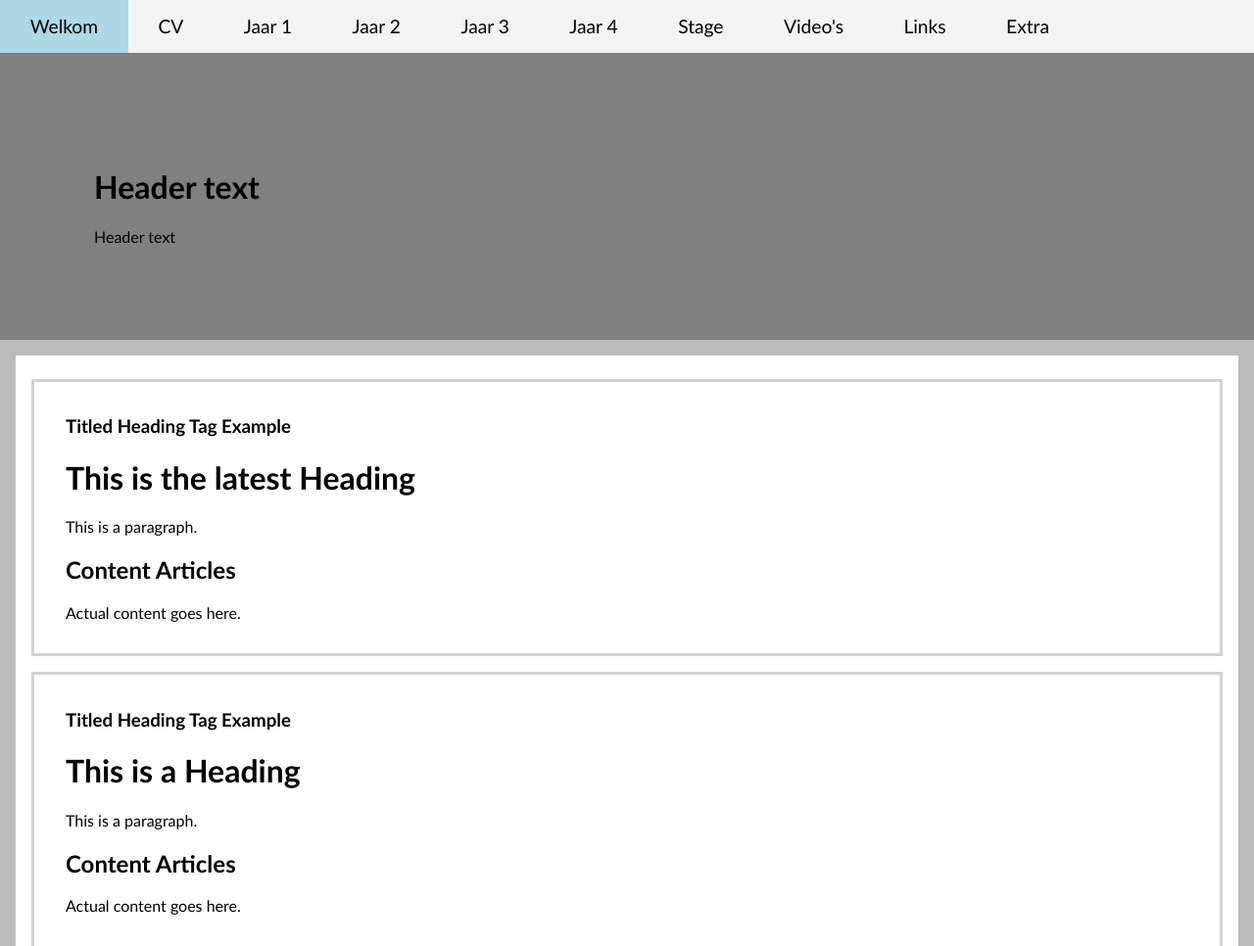
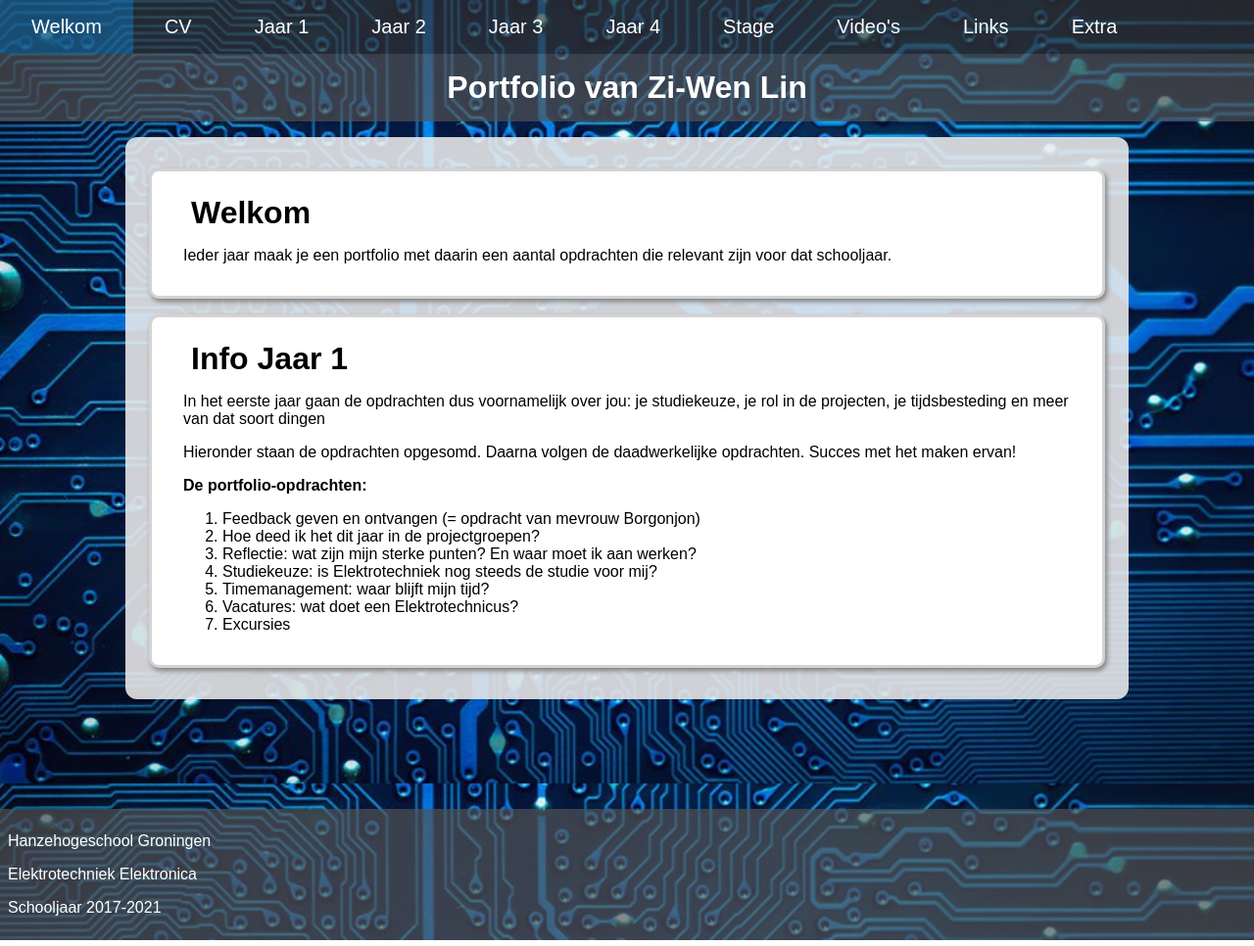
Before and after one commit to ziwenlin/ziwenlin.github.io, a plain HTML site: page index.html in a window 1280 px wide. Shown: the top 966 px of the page at 98% size. Drawn offline with Linux system fonts and the light colour scheme.

Commit message:
Versie 1.0.1
Index pagina aangepast.
Achtergrond toegevoegd.
Welkomswoord toegevoegd.
Pagina jaar 1 aangemaakt.
Excursies jaar 1 toegevoegd.

```diff
--- a/Contents.css
+++ /dev/null
@@ -1,9 +0,0 @@
-.content {
-    background-color: white;
-    /* float: left; */
-    display: block;
-    margin: 1em 0em;
-    border-style: solid;
-    border-color: lightgrey;
-    padding: 1em 2em;
-}
--- a/Menu.css
+++ /dev/null
@@ -1,27 +0,0 @@
-#menu {
-    margin: -1em;
-    margin-bottom: 0;
-    /* display: fixed; */
-}
-
-#menu ul {
-    list-style-type: none;
-    margin: 0em;
-    padding: 0em;
-    overflow: hidden;
-    background-color: #f3f3f3;
-}
-
-#menu li a {
-    float: left;
-    margin: 0em;
-    padding: 0.8em 1.6em;
-    font-size: 1.2em;
-    text-decoration: none;
-    color: black;
-    text-transform: capitalize;
-}
-
-#menu li a:hover {
-    background-color: lightblue;
-}
--- a/Style.css
+++ /dev/null
@@ -1,27 +0,0 @@
-body {
-    font-family: gill sans, calibri, lato, sans;
-    margin: 1em;
-    color: #000;
-    background-color: #bbb;
-}
-
-footer, header {
-    background-color: grey;
-    padding: 6em;
-    margin: 0em -1em 1em -1em;
-}
-
-#ads {
-    background-color: #aaa;
-    /* float: right; */
-    /* display: inline-block; */
-    padding: 1em 2em;;
-}
-
-#page {
-    background-color: white;
-    display: fixed;
-    floating: none;
-    padding: 0.5em 1em;
-    margin: 1em 0em;
-}
--- a/index.html
+++ b/index.html
@@ -1,18 +1,19 @@
 <!DOCTYPE html>
 <html>
+
 <head>
   <title>My Website</title>
-        <link rel="stylesheet" type="text/css" href="Style.css"/>
-        <link rel="stylesheet" type="text/css" href="Menu.css"/>
-        <link rel="stylesheet" type="text/css" href="Contents.css"/>
+  <link rel="stylesheet" type="text/css" href="style.css" />
+  <link rel="stylesheet" type="text/css" href="menu.css" />
+  <link rel="stylesheet" type="text/css" href="contents.css" />
 </head>
+
 <body>
-        <!-- Menu bar -->
-        <div id="menu">
+  <nav class="menu">
     <ul>
-            <li><a href="#">Welkom</a></li>
+      <li><a href="index.html">Welkom</a></li>
       <li><a href="#">CV</a></li>
-            <li><a href="#">Jaar 1</a></li>
+      <li><a href="jaar1.html">Jaar 1</a></li>
       <li><a href="#">Jaar 2</a></li>
       <li><a href="#">Jaar 3</a></li>
       <li><a href="#">Jaar 4</a></li>
@@ -21,80 +22,39 @@
       <li><a href="#">Links</a></li>
       <li><a href="#">Extra</a></li>
     </ul>
-        </div>
+  </nav>
 
-        <!-- Header -->
   <header>
-            <h1>Header text</h1>
-            Header text
+    <h1>Portfolio van Zi-Wen Lin</h1>
   </header>
 
-        <!-- Advertisement -->
-        <!-- <div id="ads">
-            <h3 title="Hello HTML!">Titled Advertisement Heading Tag Example</h3>
-            <h1>This is a Heading</h1>
-            <p>This is a paragraph.</p>
-            <h2>Content Articles</h2>
-            <p>Actual content goes here.</p>
-        </div> -->
-
-        <!-- Page and contents -->
-        <div id="page">
-            <div class="content">
-                <h3 title="Hello HTML!">Titled Heading Tag Example</h3>
-                <h1>This is the latest Heading</h1>
-                <p>This is a paragraph.</p>
-                <h2>Content Articles</h2>
-                <p>Actual content goes here.</p>
+  <div class="page">
+    <div class="contents">
+      <h1>Welkom</h1>
+      <p>Ieder jaar maak je een portfolio met daarin een aantal opdrachten die relevant zijn voor dat schooljaar.</p>
     </div>
-            <div class="content">
-                <h3 title="Hello HTML!">Titled Heading Tag Example</h3>
-                <h1>This is a Heading</h1>
-                <p>This is a paragraph.</p>
-                <h2>Content Articles</h2>
-                <p>Actual content goes here.</p>
-            </div>
-            <div class="content">
-                <h3 title="Hello HTML!">Titled Heading Tag Example</h3>
-                <h1>This is a Heading</h1>
-                <p>This is a paragraph.</p>
-                <h2>Content Articles</h2>
-                <p>Actual content goes here.</p>
-            </div>
-            <div class="content">
-                <h3 title="Hello HTML!">Titled Heading Tag Example</h3>
-                <h1>This is a Heading</h1>
-                <p>This is a paragraph.</p>
-                <h2>Content Articles</h2>
-                <p>Actual content goes here.</p>
-            </div>
-            <div class="content">
-                <h3 title="Hello HTML!">Titled Heading Tag Example</h3>
-                <h1>This is a Heading</h1>
-                <p>This is a paragraph.</p>
-                <h2>Content Articles</h2>
-                <p>Actual content goes here.</p>
-            </div>
-            <div class="content">
-                <h3 title="Hello HTML!">Titled Heading Tag Example</h3>
-                <h1>This is a Heading</h1>
-                <p>This is a paragraph.</p>
-                <h2>Content Articles</h2>
-                <p>Actual content goes here.</p>
-            </div>
-            <div class="content">
-                <h3 title="Hello HTML!">Titled Heading Tag Example</h3>
-                <h1>This is a Heading</h1>
-                <p>This is a paragraph.</p>
-                <h2>Content Articles</h2>
-                <p>Actual content goes here.</p>
+    <div class="contents">
+      <h1>Info Jaar 1</h1>
+      <p>In het eerste jaar gaan de opdrachten dus voornamelijk over jou: je studiekeuze, je rol in de projecten, je tijdsbesteding en meer van dat soort dingen</p>
+      <p>Hieronder staan de opdrachten opgesomd. Daarna volgen de daadwerkelijke opdrachten. Succes met het maken ervan!</p>
+      <p><b>De portfolio-opdrachten:</b></p>
+      <ol>
+        <li>Feedback geven en ontvangen (= opdracht van mevrouw Borgonjon)</li>
+        <li>Hoe deed ik het dit jaar in de projectgroepen?</li>
+        <li>Reflectie: wat zijn mijn sterke punten? En waar moet ik aan werken?</li>
+        <li>Studiekeuze: is Elektrotechniek nog steeds de studie voor mij?</li>
+        <li>Timemanagement: waar blijft mijn tijd?</li>
+        <li>Vacatures: wat doet een Elektrotechnicus?</li>
+        <li>Excursies</li>
+      </ol>
     </div>
   </div>
 
-        <!-- Footer -->
   <footer>
-            <h1>Footer text</h1>
-            Copyright &copy Mijn website
+    <p>Hanzehogeschool Groningen</p>
+    <p>Elektrotechniek Elektronica </p>
+    <p>Schooljaar 2017-2021</p>
   </footer>
 </body>
+
 </html>
--- /dev/null
+++ b/menu.css
@@ -0,0 +1,26 @@
+.menu {
+    margin: 0px;
+    width: 100%;
+}
+
+.menu ul {
+    list-style-type: none;
+    margin: 0px;
+    padding: 0px;
+    overflow: hidden;
+    background-color: #333a;
+}
+
+.menu li a {
+    float: left;
+    margin: 0px;
+    padding: 16px 32px;
+    font-size: 20px;
+    text-decoration: none;
+    color: white;
+    text-transform: capitalize;
+}
+
+.menu li a:hover {
+    background-color: #09f5;
+}
--- /dev/null
+++ b/style.css
@@ -0,0 +1,64 @@
+html {
+  height: 100%;
+  box-sizing: border-box;
+}
+
+body {
+  font-family: sans-serif;
+  margin: 0px;
+  min-height: 100%;
+  position: relative;
+  color: #000;
+  padding-bottom: 160px;
+  background-image: url("background3.jpg");
+  background-repeat: no-repeat;
+  background-size: cover;
+  background-attachment: fixed;
+}
+
+footer, header {
+  color: #fff;
+  background-color: #555a;
+  text-align: center;
+  padding: 8px;
+  margin: 0px 0px;
+}
+
+footer {
+  position: absolute;
+  text-align: left;
+  /* width: 100%; */
+  right: 0;
+  bottom: 0;
+  left: 0;
+}
+
+h1, h2, h3 {
+  margin: 8px;
+}
+
+.page{
+  text-align: center;
+}
+
+.page {
+  background-color: #eeed;
+  border-radius: 12px;
+  border-width: 1px;
+  padding: 16px 16px;
+  margin: 16px 10%;
+}
+
+.contents {
+  text-align: left;
+  background-color: white;
+  box-shadow: 2px 3px 5px grey;
+  /* float: left; */
+  /* width: 41%; */
+  /* display: inline-block; */
+  margin: 16px 8px;
+  border-radius: 10px;
+  border-style: solid;
+  border-color: lightgrey;
+  padding: 16px 32px;
+}
```
Also changed, not shown: jaar1.html (added, +73 -0 lines), background2.jpg (added), background3.jpg (added), meeden1.jpg (added), meeden2.jpg (added), philips1.jpg (added), rapidpro1.jpg (added), rapidpro2.jpg (added), rapidpro3.jpg (added), rapidpro4.jpg (added), rapidpro5.jpg (added), 1 other file. Lines whose indentation alone changed are shown as unchanged.
